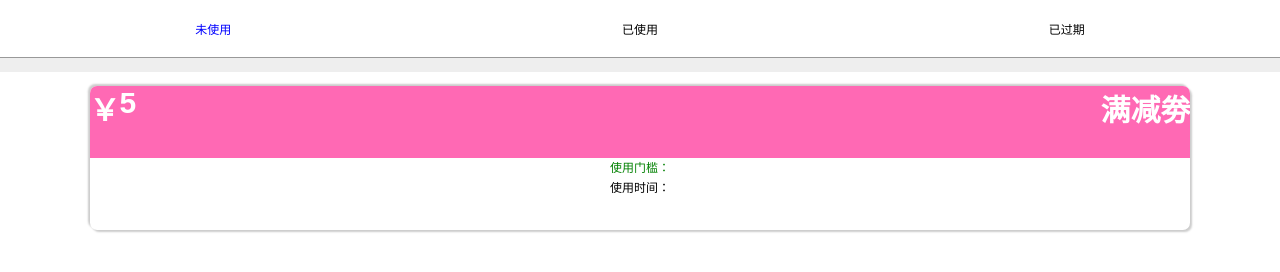
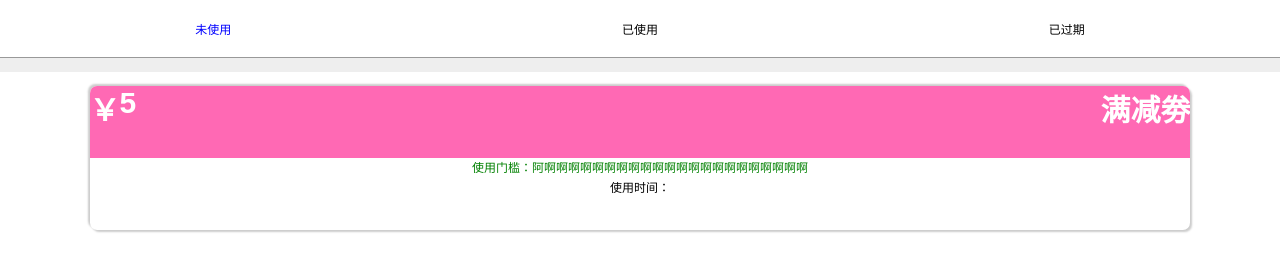
Before and after one commit to gyj5566/4.17, a plain HTML site: page gyj/index.html in a window 1280 px wide. Drawn offline with Linux system fonts and the light colour scheme.

Commit message:
white-space
add  a white-space

```diff
--- a/gyj/index.html
+++ b/gyj/index.html
@@ -18,7 +18,7 @@
         <div class="main">
             <div>
                 <h2><span>￥</span>5<span>满减劵</span></h2>
-                <p>使用门槛：</p>
+                <p>使用门槛：阿啊啊啊啊啊啊啊啊啊啊啊啊啊啊啊啊啊啊啊啊啊啊</p>
                 <p>使用时间：</p>
             </div>
         </div>
--- a/gyj/styles/style.scss
+++ b/gyj/styles/style.scss
@@ -37,6 +37,9 @@
         p{
             text-align: center;
             line-height: 20px;
+            white-space: nowrap;
+            overflow: hidden;
+            text-overflow: ellipsis;
         }
         p:nth-child(2){
             color: green;
```
Also changed, not shown: gyj/styles/style.css, gyj/styles/style.min.css.
